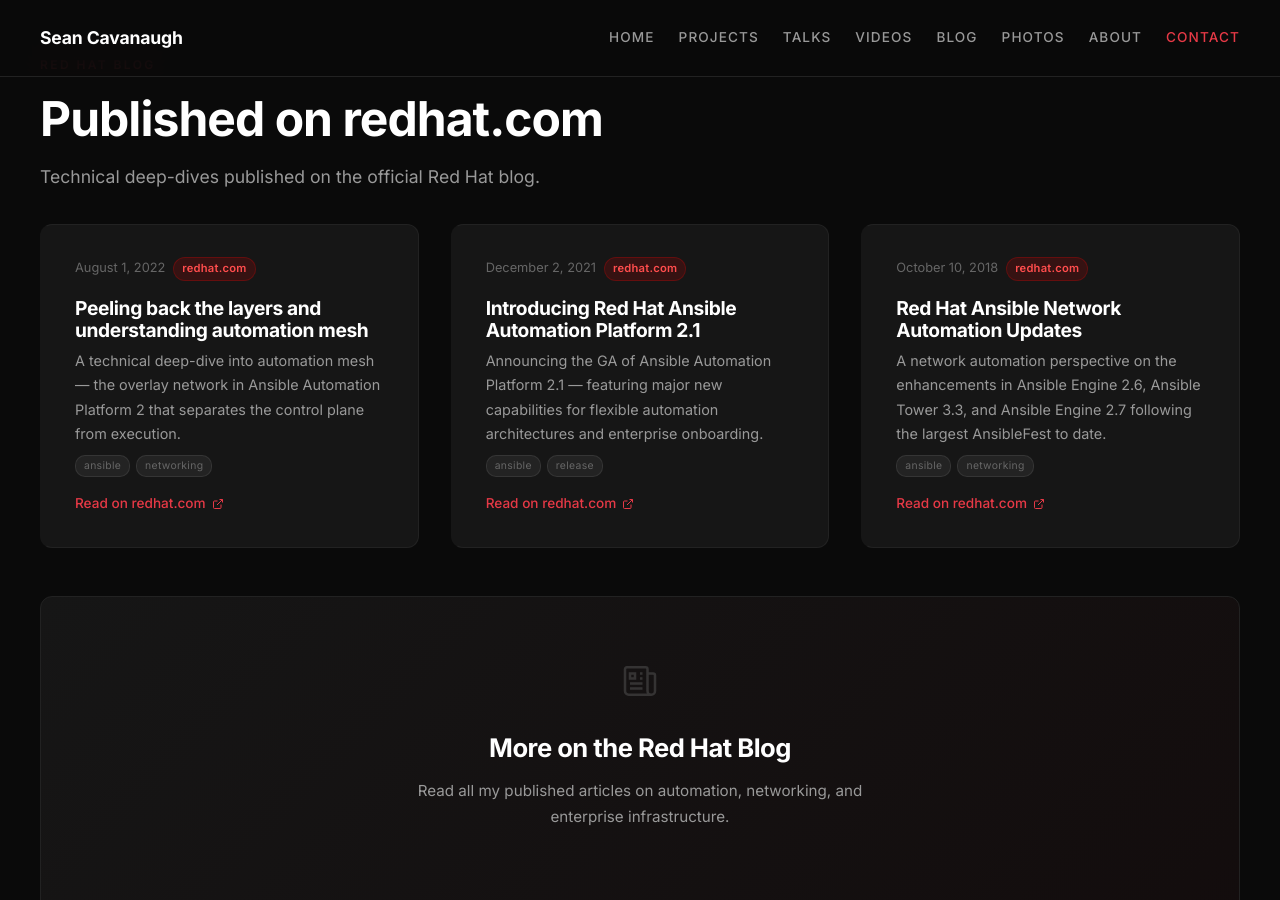
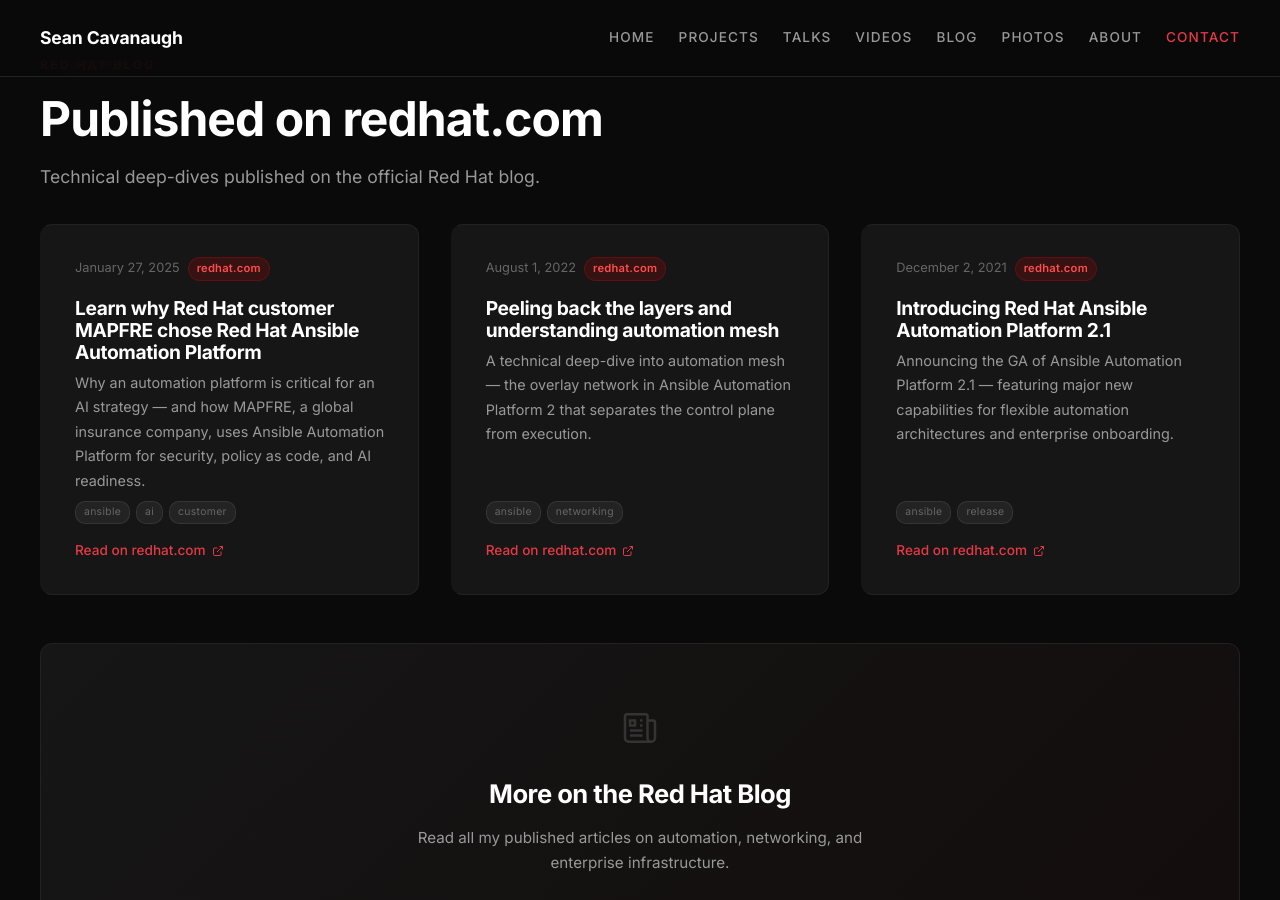
Before and after one commit to IPvSean/cavanaugh.pro, a Jekyll site: the page built from pages/blog.html, in a window 1280 px wide and 900 px high, scrolled down 995 px. Built offline with Jekyll 4.4.1, drawn with Linux system fonts in a browser that asks for light colours.

Commit message:
Add MAPFRE blog post to Red Hat Blog section, replace oldest entry
Co-authored-by: Cursor <cursoragent@cursor.com>

```diff
--- a/pages/blog.html
+++ b/pages/blog.html
@@ -67,6 +67,21 @@ permalink: /blog/
       </div>
 
       <div class="blog-grid">
+        <a href="https://www.redhat.com/en/blog/learn-why-red-hat-customer-mapfre-chose-red-hat-ansible-automation-platform" target="_blank" rel="noopener" class="blog-card">
+          <div class="blog-card-date">
+            January 27, 2025
+            <span class="blog-card-source blog-card-source-redhat">redhat.com</span>
+          </div>
+          <h3>Learn why Red Hat customer MAPFRE chose Red Hat Ansible Automation Platform</h3>
+          <p>Why an automation platform is critical for an AI strategy — and how MAPFRE, a global insurance company, uses Ansible Automation Platform for security, policy as code, and AI readiness.</p>
+          <div class="blog-card-tags">
+            <span class="blog-tag">ansible</span>
+            <span class="blog-tag">AI</span>
+            <span class="blog-tag">customer</span>
+          </div>
+          <span class="read-more">Read on redhat.com <svg width="12" height="12" viewBox="0 0 24 24" fill="none" stroke="currentColor" stroke-width="2"><path d="M18 13v6a2 2 0 01-2 2H5a2 2 0 01-2-2V8a2 2 0 012-2h6M15 3h6v6M10 14L21 3"/></svg></span>
+        </a>
+
         <a href="https://www.redhat.com/en/blog/peeling-back-the-layers-and-understanding-automation-mesh" target="_blank" rel="noopener" class="blog-card">
           <div class="blog-card-date">
             August 1, 2022
@@ -91,20 +106,6 @@ permalink: /blog/
           <div class="blog-card-tags">
             <span class="blog-tag">ansible</span>
             <span class="blog-tag">release</span>
-          </div>
-          <span class="read-more">Read on redhat.com <svg width="12" height="12" viewBox="0 0 24 24" fill="none" stroke="currentColor" stroke-width="2"><path d="M18 13v6a2 2 0 01-2 2H5a2 2 0 01-2-2V8a2 2 0 012-2h6M15 3h6v6M10 14L21 3"/></svg></span>
-        </a>
-
-        <a href="https://www.redhat.com/en/blog/red-hat-ansible-network-automation-updates" target="_blank" rel="noopener" class="blog-card">
-          <div class="blog-card-date">
-            October 10, 2018
-            <span class="blog-card-source blog-card-source-redhat">redhat.com</span>
-          </div>
-          <h3>Red Hat Ansible Network Automation Updates</h3>
-          <p>A network automation perspective on the enhancements in Ansible Engine 2.6, Ansible Tower 3.3, and Ansible Engine 2.7 following the largest AnsibleFest to date.</p>
-          <div class="blog-card-tags">
-            <span class="blog-tag">ansible</span>
-            <span class="blog-tag">networking</span>
           </div>
           <span class="read-more">Read on redhat.com <svg width="12" height="12" viewBox="0 0 24 24" fill="none" stroke="currentColor" stroke-width="2"><path d="M18 13v6a2 2 0 01-2 2H5a2 2 0 01-2-2V8a2 2 0 012-2h6M15 3h6v6M10 14L21 3"/></svg></span>
         </a>
```
